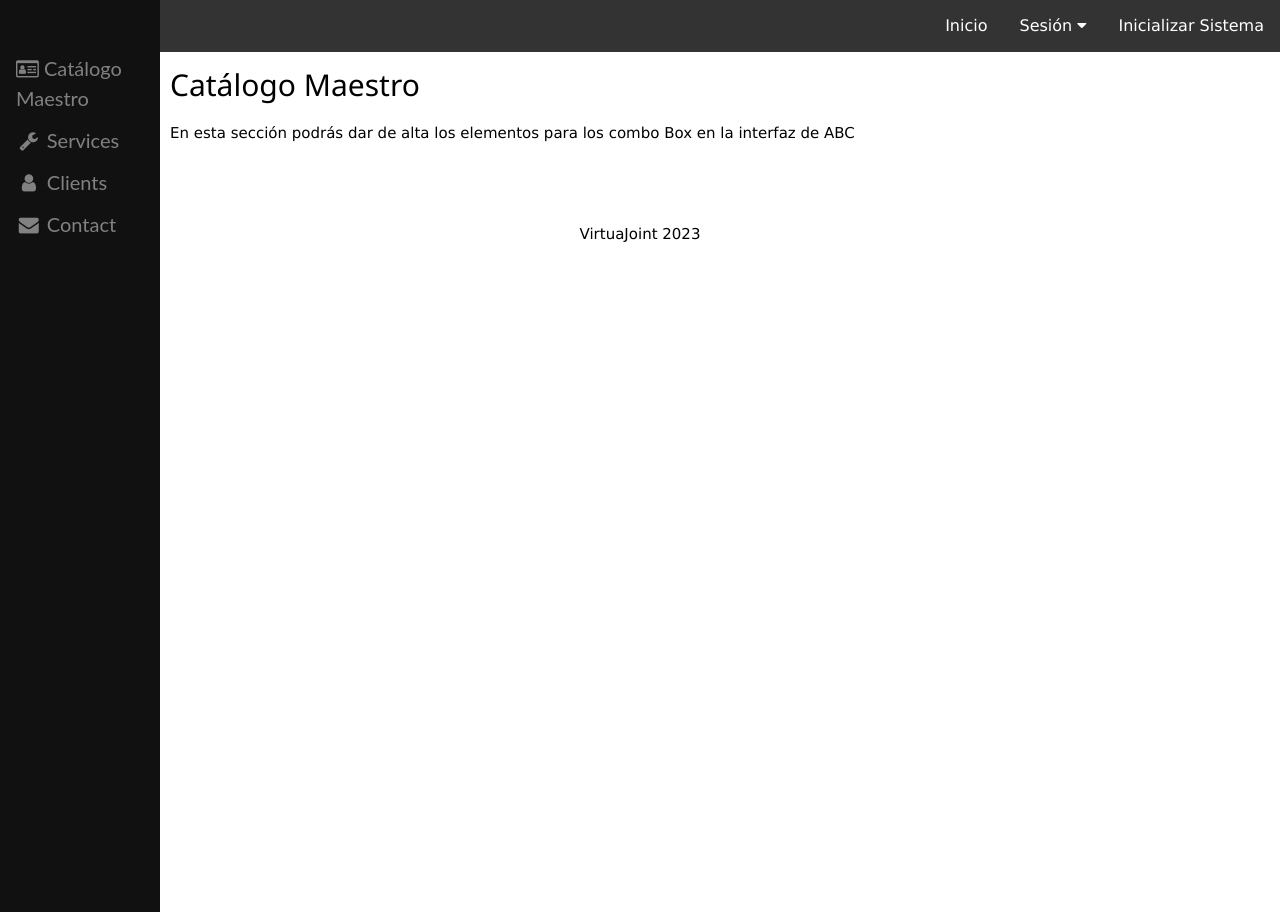
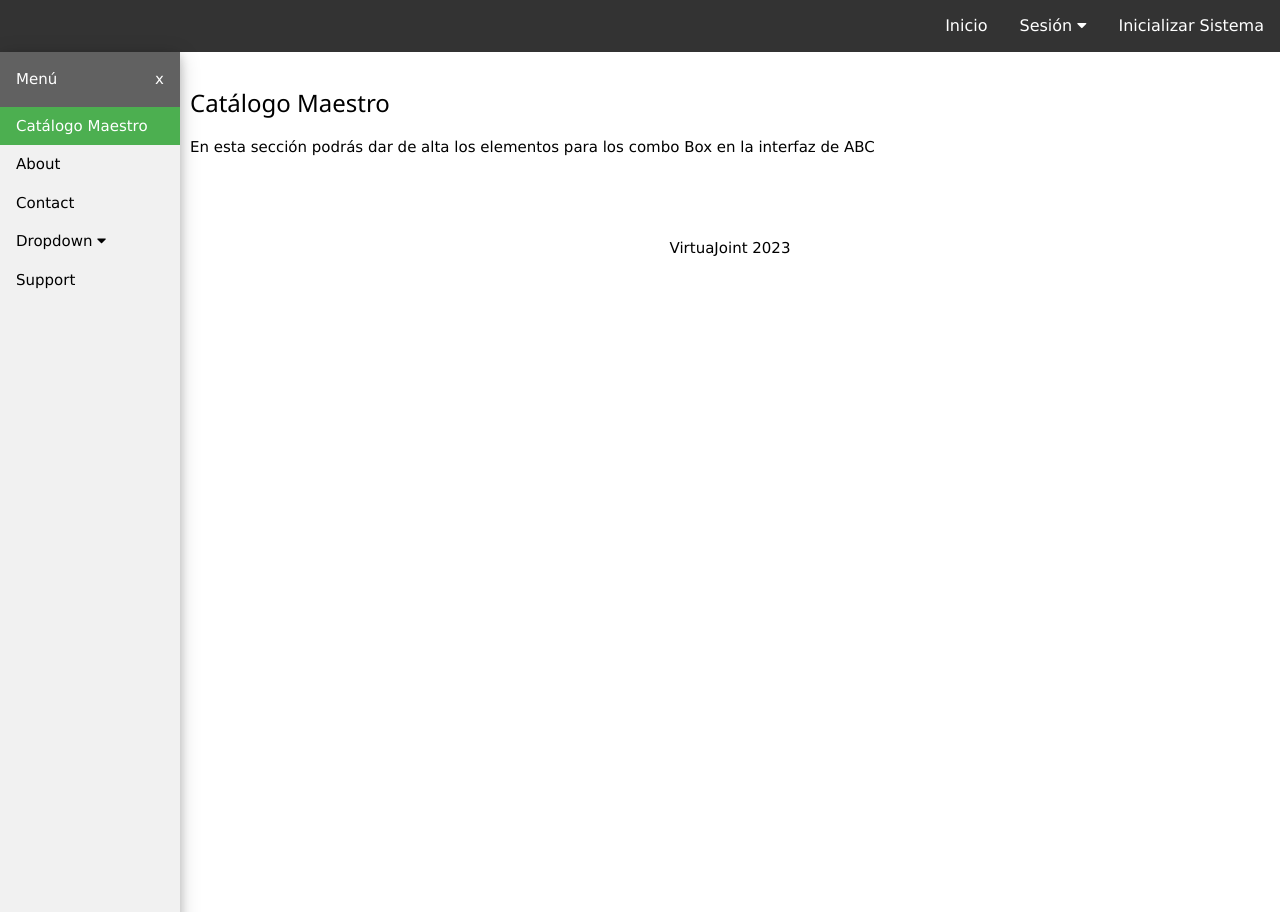
Before and after one commit to natan9019/virtuajoint, a PHP site: page /masterCatalogue.php in a window 1280 px wide. Run offline with PHP 8.4, Linux system fonts and the light colour scheme.

Commit message:
CAmbie el estilo del sidebar

```diff
--- a/public/css/styles.css
+++ b/public/css/styles.css
@@ -238,10 +238,6 @@ input[type="submit"] {
   .sidebar a {font-size: 18px;}
 }
 
-body {
-  font-family: Arial, Helvetica, sans-serif;
-  margin: 0;
-}
 
 /* Color del hover sobre los items padre del navbar */
 .navbar a:hover, .subnav:hover .subnavbtn {
--- a/public/masterCatalogue.php
+++ b/public/masterCatalogue.php
@@ -8,20 +8,28 @@
     <title>Catalogo Maestro</title>
     <link rel="stylesheet" href="https://www.w3schools.com/w3css/4/w3.css">
     <link rel="stylesheet" href="https://cdnjs.cloudflare.com/ajax/libs/font-awesome/4.7.0/css/font-awesome.min.css">
+    <style>
+    @media screen and (max-width: 455px) {
+        .h3 {
+            font-size:16px;
+        }
+    }
+    </style>
 </head>
 <body>
     <?PHP
         include('navbarMainMenu.php');
         include('sideBarMenu.php');
     ?>
-
-    <div class="main">
-        <h2>Catálogo Maestro</h2>
-        <p>En esta sección podrás dar de alta los elementos para los combo Box en la interfaz de ABC</p>
-     </div>
-
-    <?PHP
-        include('footer.php');
-    ?>
+    <div class="main" id="main" style="margin-left: 180px;">
+        <div class="w3-container" style="display: initial;">
+            <span title="open Sidebar" style="display: none;" id="openNav" class="w3-button w3-transparent w3-display-topleft w3-xlarge" onclick="w3_open()">☰</span>
+            <h3 class="h3" >Catálogo Maestro</h3>
+            <p>En esta sección podrás dar de alta los elementos para los combo Box en la interfaz de ABC</p>
+            <?PHP
+                include('footer.php');
+            ?>
+        </div>
+    </div>
 </body>
 </html>
--- a/public/sideBarMenu.php
+++ b/public/sideBarMenu.php
@@ -1,10 +1,40 @@
-<div class="sidebar" id="idSidebar">
-    <a href="http://virtuajoint.test/masterCatalogue.php"><i class="fa fa-id-card-o" aria-hidden="true"></i> Catálogo Maestro</a>
-    <a href="#services"><i class="fa fa-fw fa-wrench"></i> Services</a>
-    <a href="#clients"><i class="fa fa-fw fa-user"></i> Clients</a>
-    <a href="#contact"><i class="fa fa-fw fa-envelope"></i> Contact</a>
+
+<body>
+    <div class="w3-sidebar w3-light-grey w3-card-4 w3-animate-left" style="width: 180px; display: block;" id="mySidebar">
+        <div class="w3-bar w3-dark-grey">
+            <span class="w3-bar-item w3-padding-16">Menú</span>
+            <button onclick="w3_close()" class="w3-bar-item w3-button w3-right w3-padding-16" title="close Sidebar">x</button>
+        </div>
+
+        <div class="w3-bar-block">
+            <a class="w3-bar-item w3-button w3-green" href="masterCatalogue.php">Catálogo Maestro</a>
+            <a class="w3-bar-item w3-button" href="javascript:void(0)">About</a>
+            <a class="w3-bar-item w3-button" href="javascript:void(0)">Contact</a>
+                <div class="w3-dropdown-hover">
+                    <a class="w3-button" href="javascript:void(0)">Dropdown <i class="fa fa-caret-down"></i></a>
+                    <div class="w3-dropdown-content w3-bar-block w3-card-4">
+                        <a class="w3-bar-item w3-button" href="javascript:void(0)">Link 1</a>
+                        <a class="w3-bar-item w3-button" href="javascript:void(0)">Link 2</a>
+                        <a class="w3-bar-item w3-button" href="javascript:void(0)">Link 3</a>
+                    </div>
+                </div>
+                <a class="w3-bar-item w3-button" href="javascript:void(0)">Support</a>
+        </div>
+    </div>
 
 
 
-
-</div>
+    <script>
+      function w3_open() {
+        document.getElementById("main").style.marginLeft = "180px";
+        document.getElementById("mySidebar").style.width = "180px";
+        document.getElementById("mySidebar").style.display = "block";
+        document.getElementById("openNav").style.display = 'none';
+      }
+      function w3_close() {
+        document.getElementById("main").style.marginLeft = "0";
+        document.getElementById("mySidebar").style.display = "none";
+        document.getElementById("openNav").style.display = "inline-block";
+      }
+    </script>
+</body>
```
